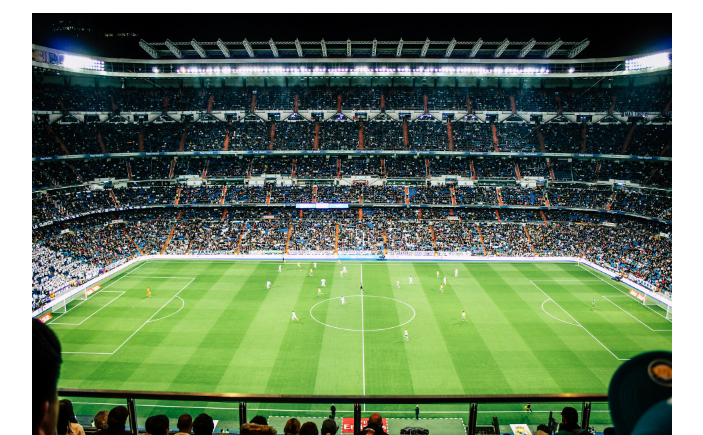
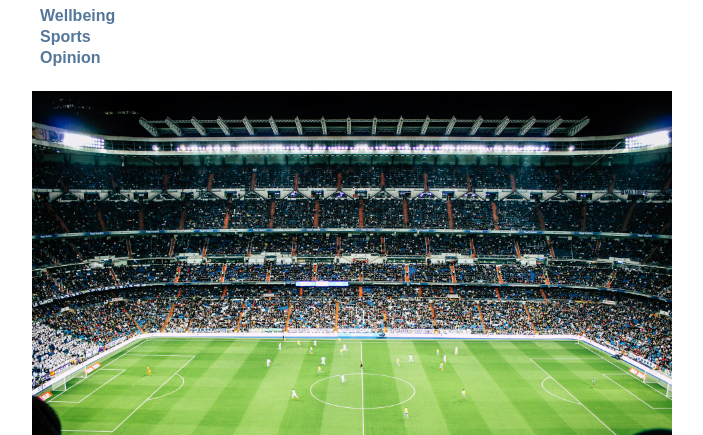
Before and after one commit to GRCISIS/GRCISIS.github.io, a plain HTML site: page grc339/digital-magazine/index.html in a window 1280 px wide. Shown: the part 183-618 px from the top of the page, without its empty margins (288-991 px from the left). Drawn offline with Linux system fonts and the light colour scheme.

Commit message:
Update style.css

```diff
--- a/grc339/digital-magazine/style.css
+++ b/grc339/digital-magazine/style.css
@@ -235,16 +235,3 @@ footer {
     background-color: rgb(117, 141, 188);
     color: rgb(244, 244, 244);
 }
-@media screen and (min-width: 35em) {
-    nav ul li {
-        display: inline-block;
-    }
-
-    h1, nav ul, p, section.mainstory h2, article h2, section.secondarystory h2, figcaption{
-        margin-left: 0;
-    }
-
-    section.tertiarystory{
-        margin: 0;
-    }
-}
```
